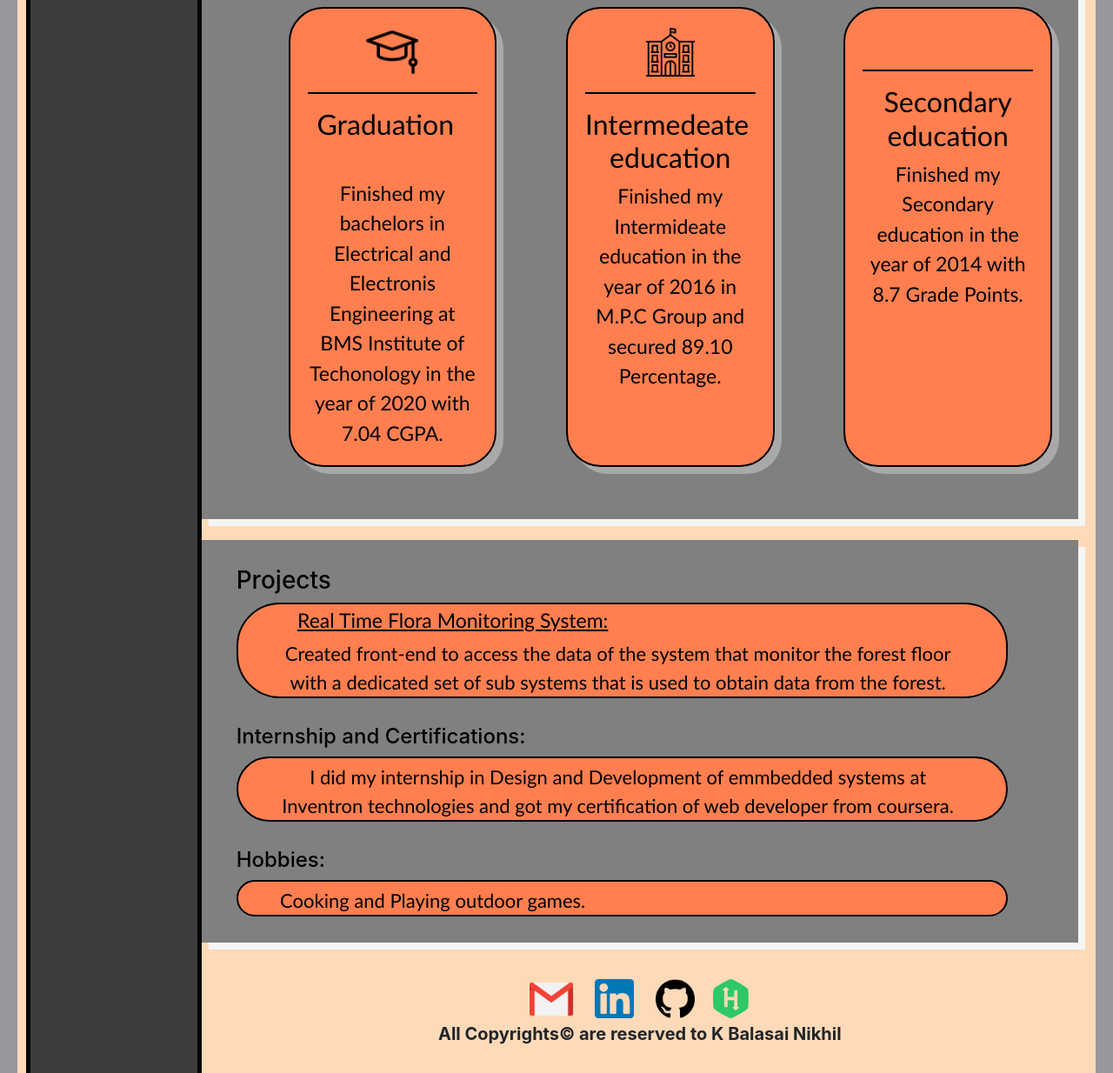
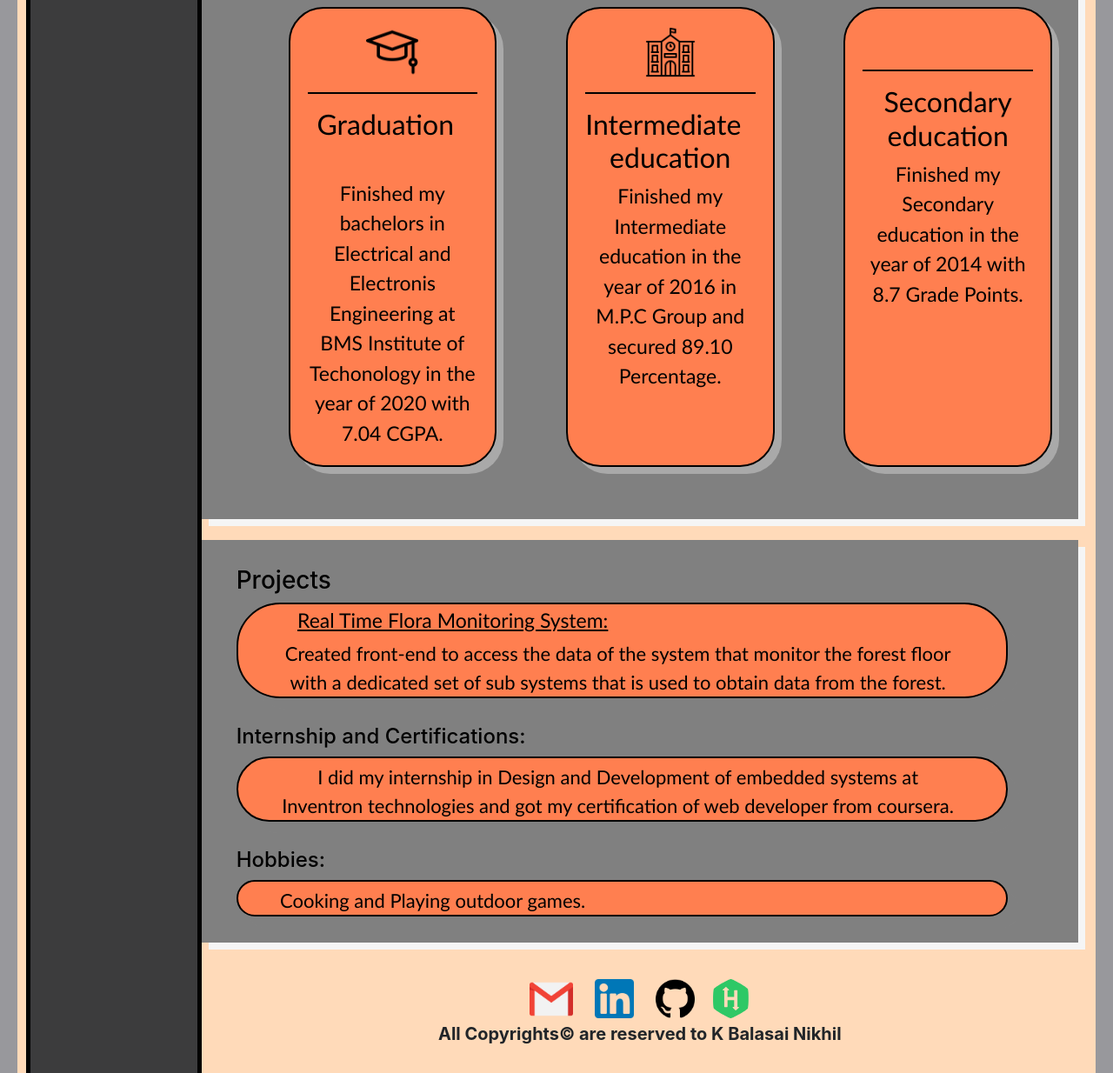
Before and after one commit to balasai306/res, a plain HTML site: page Resume/Index.html in a window 1280 px wide. Shown: the part 1200-2434 px from the top of the page at 87% size. Drawn offline with nearby package versions, Linux system fonts and the light colour scheme.

Commit message:
Add files via upload

```diff
--- a/Resume/Index.html
+++ b/Resume/Index.html
@@ -31,7 +31,7 @@
                         aria-controls="v-pills-profile" aria-selected="false" style=" width:180px;">Profile</a><br>
                     <a class="nav-link active " id="n" data-toggle="pill" href="#mid1" role="tab"
                         aria-controls="v-pills-messages" aria-selected="false" style="width:180px;">
-                        skills
+                        Skills
                     </a><br>
                     <a class="nav-link active" id="n" data-toggle="pill" href="#mid2" role="tab"
                         aria-controls="v-pills-settings" aria-selected="false" style="width:180px;">
@@ -54,7 +54,7 @@
                             <p
                                 style="font-size: 50px; font-family: 'PT Serif', serif; display: inline-block; color:azure;text-align: left; ">
                                 K Balasai Nikhil <br>
-                                Aspring Fullstack developer
+                                Aspiring fullstack developer
                             </p>
                             <button style="float: right; border-radius: 50px; background-color: black;">
                                 <a href="docs/Kacharla_Balasai_Nikhil_BMSIT.pdf" id="b" download>
@@ -198,10 +198,10 @@
                                         <hr style=" border: 1px solid black;">
                                     </header>
                                     <h3>
-                                        Intermedeate&ensp;education
+                                        Intermediate&ensp;education
                                     </h3>
                                     <article>
-                                        Finished my Intermideate education in the year of 2016 in M.P.C Group and
+                                        Finished my Intermediate education in the year of 2016 in M.P.C Group and
                                         secured
                                         89.10 Percentage.
                                     </article>
@@ -247,7 +247,7 @@
                                     Internship and Certifications:
                                 </h4>
                                 <li id="li" class="col-11" style="box-shadow: 13px 13px grey">
-                                    I did my internship in Design and Development of emmbedded systems at Inventron
+                                    I did my internship in Design and Development of embedded systems at Inventron
                                         technologies and got my certification of web developer from coursera.
 
                                 </li>
```
